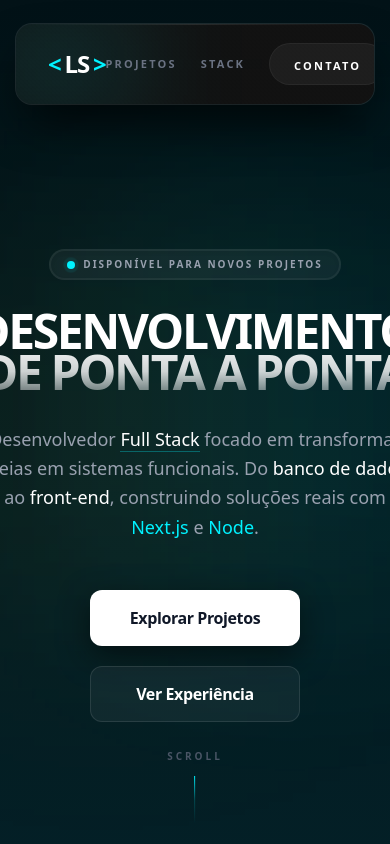
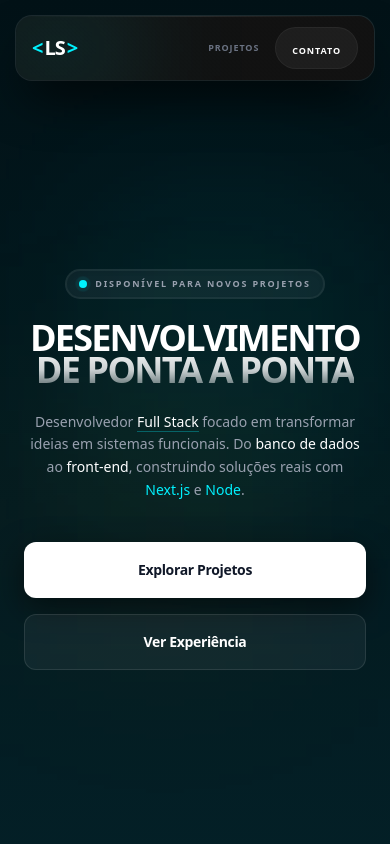
Before and after one commit to LuanMSouza/Portf-lio3.0, a Next.js app: page / in a window 390 px wide. Shown: the top 844 px of the page. Built offline with nearby package versions, Linux system fonts and the light colour scheme.

Commit message:
arrumando responsividade

```diff
--- a/componentes/hero.tsx
+++ b/componentes/hero.tsx
@@ -3,7 +3,6 @@ import { useState, useEffect } from "react";
 import Link from "next/link";
 
 export default function Hero() {
-
     const [isVisible, setIsVisible] = useState(true);
 
     useEffect(() => {
@@ -20,50 +19,56 @@ export default function Hero() {
     }, []);
 
     return (
-        <section id="hero" className="relative flex min-h-screen w-full flex-col items-center justify-center pt-32 md:pt-20 overflow-hidden">
+        <section id="hero" className="relative flex min-h-screen w-full flex-col items-center justify-center pt-24 md:pt-20 overflow-hidden">
 
-            <div className="absolute top-1/4 left-1/4 h-96 w-96 bg-neon-blue/10 blur-[120px] pointer-events-none animate-pulse" />
-            <div className="absolute bottom-1/4 right-1/4 h-96 w-96 bg-neon-yellow/5 blur-[120px] pointer-events-none" />
+            {/* DECORAÇÃO - Ajustada para não vazar tanto no mobile */}
+            <div className="absolute top-1/4 left-1/4 h-64 md:h-96 w-64 md:w-96 bg-neon-blue/10 blur-[100px] md:blur-[120px] pointer-events-none animate-pulse" />
+            <div className="absolute bottom-1/4 right-1/4 h-64 md:h-96 w-64 md:w-96 bg-neon-yellow/5 blur-[100px] md:blur-[120px] pointer-events-none" />
 
-            <div className="z-10 flex flex-col items-center text-center px-4">
+            <div className="z-10 flex flex-col items-center text-center px-6 md:px-4">
 
-                <div className="mb-8 flex items-center gap-2 rounded-full border border-white/5 bg-white/5 px-4 py-1.5 ring-1 ring-white/10 shadow-inner">
+                {/* Badge de Status - Menor no mobile */}
+                <div className="mb-6 md:mb-8 flex items-center gap-2 rounded-full border border-white/5 bg-white/5 px-3 md:px-4 py-1.5 ring-1 ring-white/10 shadow-inner">
                     <span className="relative flex h-2 w-2">
                         <span className="animate-ping absolute inline-flex h-full w-full rounded-full bg-neon-blue opacity-75"></span>
                         <span className="relative inline-flex rounded-full h-2 w-2 bg-neon-blue"></span>
                     </span>
-                    <span className="text-[10px] font-bold tracking-[0.2em] text-gray-400 uppercase">
+                    <span className="text-[9px] md:text-[10px] font-bold tracking-[0.2em] text-gray-400 uppercase">
                         Disponível para novos projetos
                     </span>
                 </div>
 
-                <h1 className="max-w-5xl text-5xl md:text-8xl font-black tracking-tighter text-white leading-[0.85] uppercase">
+                {/* Título - Ajustado de 5xl para 4xl no mobile e leading mais fechado */}
+                <h1 className="max-w-5xl text-4xl sm:text-5xl md:text-8xl font-black tracking-tighter text-white leading-[0.9] md:leading-[0.85] uppercase">
                     Desenvolvimento <br />
                     <span className="text-transparent bg-clip-text bg-gradient-to-b from-white via-white/80 to-white/20">
                         de ponta a ponta
                     </span>
                 </h1>
 
-                <p className="mt-8 max-w-2xl text-lg md:text-xl text-gray-400 font-medium leading-relaxed">
+                {/* Parágrafo - max-w e text-sm no mobile */}
+                <p className="mt-6 md:mt-8 max-w-sm md:max-w-2xl text-sm md:text-xl text-gray-400 font-medium leading-relaxed">
                     Desenvolvedor <span className="text-white border-b border-neon-blue/30">Full Stack</span> focado em transformar ideias em sistemas funcionais.
                     Do <span className="text-white">banco de dados</span> ao <span className="text-white">front-end</span>, construindo soluções reais com <span className="text-neon-blue">Next.js</span> e <span className="text-neon-blue">Node</span>.
                 </p>
 
-                <div className="mt-12 flex flex-col sm:flex-row gap-5">
-                    <Link href={'#projetos'}
-                        className="h-14 justify-center flex items-center px-10 rounded-xl bg-white text-gray-900 font-extrabold tracking-tight hover:bg-neon-blue cursor-pointer transition-all duration-300 shadow-[0_10px_30px_rgba(0,0,0,0.5)] active:scale-95">
+                {/* Botões - w-full no mobile para facilitar o clique */}
+                <div className="mt-10 md:mt-12 flex flex-col sm:flex-row gap-4 md:gap-5 w-full sm:w-auto">
+                    <Link href={'#projects'}
+                        className="h-14 justify-center flex items-center px-10 rounded-xl bg-white text-gray-900 font-extrabold tracking-tight hover:bg-neon-blue hover:text-white cursor-pointer transition-all duration-300 shadow-[0_10px_30px_rgba(0,0,0,0.5)] active:scale-95 w-full sm:w-auto text-sm md:text-base">
                         Explorar Projetos
                     </Link >
 
-                    <Link href={'#stack'} className="h-14 flex justify-center items-center px-10 rounded-xl cursor-pointer border border-white/10 bg-white/5 text-white font-bold tracking-tight hover:bg-white/10 hover:border-white/20 transition-all active:scale-95">
+                    <Link href={'#stack'}
+                        className="h-14 flex justify-center items-center px-10 rounded-xl cursor-pointer border border-white/10 bg-white/5 text-white font-bold tracking-tight hover:bg-white/10 hover:border-white/20 transition-all active:scale-95 w-full sm:w-auto text-sm md:text-base">
                         Ver Experiência
                     </Link>
                 </div>
             </div>
 
+            {/* Scroll Indicator - Escondido em telas muito pequenas para não encavalar */}
             <div
-                className={`absolute bottom-5 left-1/2 -translate-x-1/2 flex flex-col items-center gap-3 transition-all duration-700 ${isVisible ? "opacity-100 translate-y-0" : "opacity-0 translate-y-10 pointer-events-none"
-                    }`}
+                className={`absolute bottom-5 left-1/2 -translate-x-1/2 hidden sm:flex flex-col items-center gap-3 transition-all duration-700 ${isVisible ? "opacity-100 translate-y-0" : "opacity-0 translate-y-10 pointer-events-none"}`}
             >
                 <span className="text-[10px] font-bold tracking-[0.3em] text-gray-600 uppercase">Scroll</span>
                 <div className="h-12 w-[1px] bg-gradient-to-b from-neon-blue via-neon-blue/20 to-transparent" />
--- a/componentes/topBar.tsx
+++ b/componentes/topBar.tsx
@@ -2,20 +2,23 @@ import Link from "next/link";
 
 export default function TopBar() {
     return (
-        <header className="fixed top-6 left-0 right-0 z-50 flex justify-center px-4">
-
-            <div className="relative flex h-20 w-full max-w-6xl items-center justify-between overflow-hidden rounded-2xl bg-brand-metal px-8 ring-1 ring-white/10 shadow-[0_25px_50px_-12px_rgba(0,0,0,0.8)]">
+        <header className="fixed top-4 md:top-6 left-0 right-0 z-50 flex justify-center px-4">
+            {/* Ajustes Mobile:
+          - h-16 no mobile, h-20 no desktop
+          - px-4 no mobile, px-8 no desktop
+      */}
+            <div className="relative flex h-16 md:h-20 w-full max-w-6xl items-center justify-between overflow-hidden rounded-2xl bg-brand-metal px-4 md:px-8 ring-1 ring-white/10 shadow-[0_25px_50px_-12px_rgba(0,0,0,0.8)]">
 
                 <div className="absolute inset-0 opacity-10 pointer-events-none bg-[linear-gradient(45deg,transparent_25%,rgba(255,255,255,0.05)_50%,transparent_75%)] bg-[length:4px_4px]" />
-
                 <div className="absolute -left-10 top-0 h-full w-40 bg-neon-blue/20 blur-[60px] pointer-events-none" />
 
-                <Link href={'#hero'} className="z-10 flex items-center gap-4 group cursor-pointer">
-                    <div className="text-2xl font-black tracking-tighter text-white">
+                {/* LOGO AREA */}
+                <Link href={'#hero'} className="z-10 flex items-center gap-2 md:gap-4 group cursor-pointer shrink-0">
+                    <div className="text-xl md:text-2xl font-black tracking-tighter text-white">
                         <span className="text-neon-blue transition-all duration-300 group-hover:drop-shadow-[0_0_10px_var(--color-neon-blue)]">
                             &lt;
                         </span>
-                        <span className="mx-1">LS</span>
+                        <span className="mx-0.5 md:mx-1">LS</span>
                         <span className="text-neon-blue transition-all duration-300 group-hover:drop-shadow-[0_0_10px_var(--color-neon-blue)]">
                             &gt;
                         </span>
@@ -23,24 +26,37 @@ export default function TopBar() {
 
                     <div className="h-6 w-px bg-white/10 hidden sm:block" />
 
-                    <span className="hidden text-[10px] font-mono tracking-[0.3em] text-neon-blue/50 uppercase sm:block">
+                    {/* Escondido em telas muito pequenas (abaixo de 400px) */}
+                    <span className="hidden lg:block text-[10px] font-mono tracking-[0.3em] text-neon-blue/50 uppercase">
                         Full Stack Developer
                     </span>
                 </Link>
 
-                <nav className="z-10 flex items-center gap-6 md:gap-10">
-                    <Link href={'#projetos'} className="text-[11px] font-bold tracking-[0.2em] text-gray-500 hover:text-white transition-all uppercase cursor-pointer">
+                {/* NAVIGATION AREA */}
+                <nav className="z-10 flex items-center gap-4 md:gap-10">
+                    {/* Projetos e Stack: Escondidos no mobile para dar espaço ao botão principal, ou apenas diminuímos a margem */}
+                    <Link
+                        href={'#projects'}
+                        className="text-[9px] md:text-[11px] font-bold tracking-[0.1em] md:tracking-[0.2em] text-gray-500 hover:text-white transition-all uppercase cursor-pointer"
+                    >
                         Projetos
                     </Link>
 
-                    <Link href={'#stack'} className="text-[11px] font-bold tracking-[0.2em] text-gray-500 hover:text-white transition-all uppercase cursor-pointer">
+                    <Link
+                        href={'#stack'}
+                        className="hidden xs:block text-[9px] md:text-[11px] font-bold tracking-[0.1em] md:tracking-[0.2em] text-gray-500 hover:text-white transition-all uppercase cursor-pointer"
+                    >
                         Stack
                     </Link>
 
-                    <Link href={'#contato'} className="cursor-pointer relative group px-6 py-2 overflow-hidden rounded-full border border-white/5 bg-white/5 transition-all">
+                    {/* BOTÃO CONTATO: Diminuído no mobile */}
+                    <Link
+                        href={'#contact'}
+                        className="cursor-pointer relative group px-4 py-2 md:px-6 md:py-2 overflow-hidden rounded-full border border-white/5 bg-white/5 transition-all shrink-0"
+                    >
                         <div className="absolute inset-0 bg-neon-yellow/5 opacity-0 group-hover:opacity-100 transition-opacity" />
 
-                        <span className="relative z-10 text-[11px] font-bold tracking-[0.2em] text-white group-hover:text-neon-yellow transition-colors">
+                        <span className="relative z-10 text-[9px] md:text-[11px] font-bold tracking-[0.1em] md:tracking-[0.2em] text-white group-hover:text-neon-yellow transition-colors">
                             CONTATO
                         </span>
 
```
